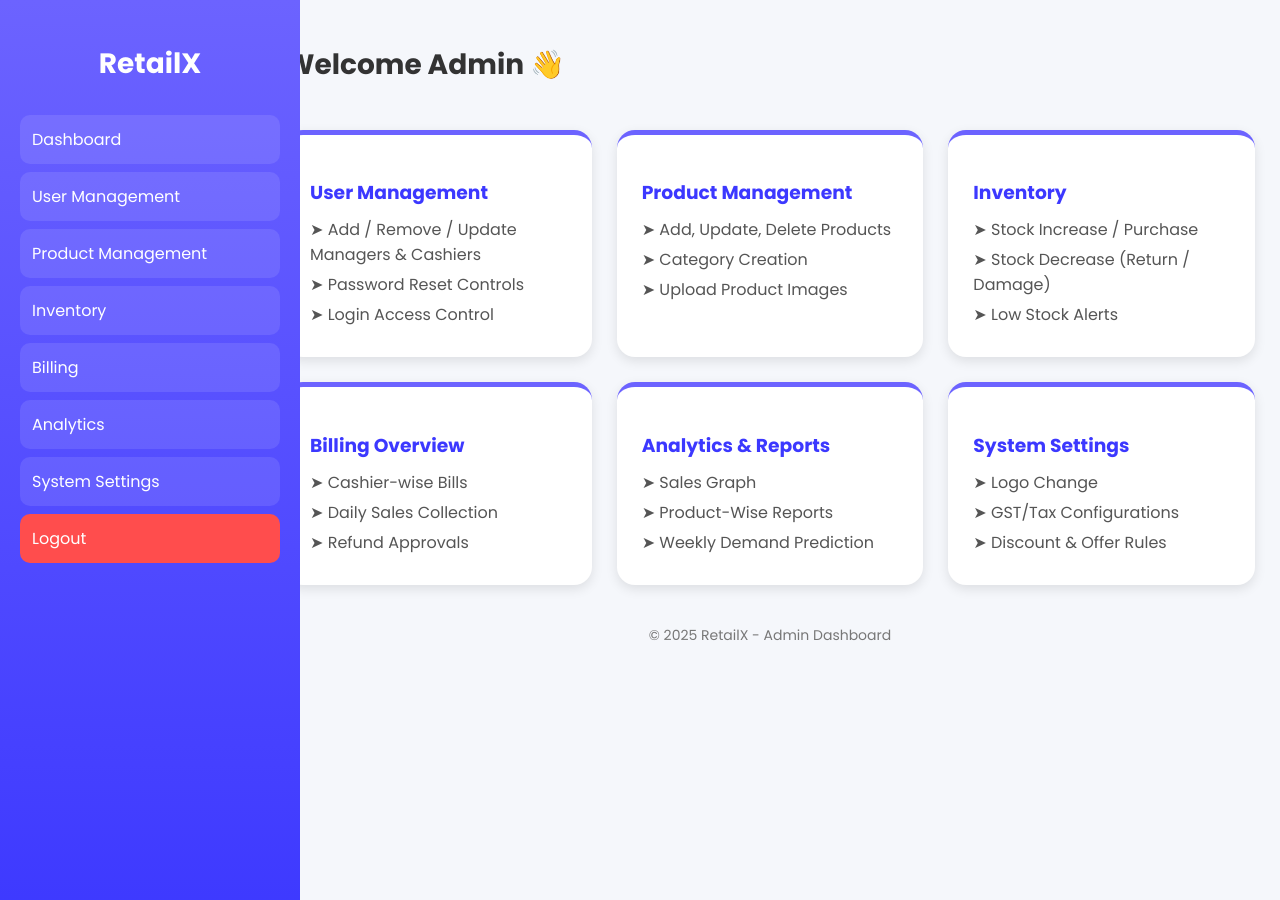
After one commit to Vaibhav-Khandare/RetailX, a Flask app: template templates/admin_home.html in a window 1280 px wide. The commit adds this page. Run offline with Flask 3, Linux system fonts and the light colour scheme; the template is opened without the code that fills it, so the values that code supplies are empty.

Commit message:
updated by lina added the admin home page

```diff
--- a/RetailX/urls.py
+++ b/RetailX/urls.py
@@ -28,4 +28,5 @@ urlpatterns = [
     path('manager_registration/',views.manager_registration),
     path('cashier_login/',views.cashier_login),
     path('cashier_registration/',views.cashier_registration),
+    path('admin/home/', views.admin_home, name='admin_home'),
 ]
--- /dev/null
+++ b/templates/admin_home.html
@@ -0,0 +1,188 @@
+<!DOCTYPE html>
+<html lang="en">
+<head>
+    <meta charset="UTF-8">
+    <meta name="viewport" content="width=device-width, initial-scale=1.0">
+    <title>RetailX - Admin Dashboard</title>
+
+    <!-- GOOGLE FONT -->
+    <link href="https://fonts.googleapis.com/css2?family=Poppins:wght@300;400;500;600;700&display=swap" rel="stylesheet">
+
+    <style>
+        body {
+            font-family: 'Poppins', sans-serif;
+            margin: 0;
+            background-color: #f5f7fb;
+            display: flex;
+        }
+
+        /* SIDEBAR */
+        .sidebar {
+            width: 260px;
+            height: 100vh;
+            background: linear-gradient(180deg, #6C63FF, #3C38FF);
+            color: white;
+            padding: 20px;
+            position: fixed;
+        }
+
+        .sidebar h2 {
+            font-size: 28px;
+            text-align: center;
+            margin-bottom: 30px;
+        }
+
+        .sidebar a {
+            color: white;
+            text-decoration: none;
+            font-size: 16px;
+            display: block;
+            padding: 12px;
+            margin: 8px 0;
+            background: rgba(255, 255, 255, 0.1);
+            border-radius: 10px;
+            transition: 0.3s;
+        }
+
+        .sidebar a:hover {
+            background: rgba(255, 255, 255, 0.25);
+            transform: scale(1.05);
+        }
+
+        /* MAIN DASHBOARD */
+        .main {
+            margin-left: 260px;
+            padding: 25px;
+            width: 100%;
+        }
+
+        .topbar {
+            display: flex;
+            justify-content: space-between;
+            align-items: center;
+            margin-bottom: 25px;
+        }
+
+        .topbar h1 {
+            font-size: 28px;
+            color: #333;
+        }
+
+        /* DASHBOARD CARDS */
+        .card-container {
+            display: grid;
+            grid-template-columns: repeat(3, 1fr);
+            gap: 25px;
+        }
+
+        .card {
+            background: white;
+            padding: 25px;
+            border-radius: 18px;
+            box-shadow: 0 4px 12px rgba(0,0,0,0.1);
+            transition: 0.3s;
+            border-top: 5px solid #6C63FF;
+        }
+
+        .card:hover {
+            transform: translateY(-5px);
+        }
+
+        .card h3 {
+            margin-bottom: 10px;
+            color: #3C38FF;
+        }
+
+        .card p {
+            color: #555;
+            margin: 5px 0;
+        }
+
+        .footer {
+            margin-top: 40px;
+            text-align: center;
+            color: #777;
+            font-size: 14px;
+        }
+    </style>
+</head>
+<body>
+
+    <!-- SIDEBAR -->
+    <div class="sidebar">
+        <h2>RetailX</h2>
+
+        <a href="#">Dashboard</a>
+        <a href="#">User Management</a>
+        <a href="#">Product Management</a>
+        <a href="#">Inventory</a>
+        <a href="#">Billing</a>
+        <a href="#">Analytics</a>
+        <a href="#">System Settings</a>
+        <a href="/logout" style="background:#ff4d4d">Logout</a>
+    </div>
+
+    <!-- MAIN CONTENT -->
+    <div class="main">
+        <div class="topbar">
+            <h1>Welcome Admin 👋</h1>
+        </div>
+
+        <div class="card-container">
+
+            <!-- USER MANAGEMENT -->
+            <div class="card">
+                <h3>User Management</h3>
+                <p>➤ Add / Remove / Update Managers & Cashiers</p>
+                <p>➤ Password Reset Controls</p>
+                <p>➤ Login Access Control</p>
+            </div>
+
+            <!-- PRODUCT MANAGEMENT -->
+            <div class="card">
+                <h3>Product Management</h3>
+                <p>➤ Add, Update, Delete Products</p>
+                <p>➤ Category Creation</p>
+                <p>➤ Upload Product Images</p>
+            </div>
+
+            <!-- INVENTORY MANAGEMENT -->
+            <div class="card">
+                <h3>Inventory</h3>
+                <p>➤ Stock Increase / Purchase</p>
+                <p>➤ Stock Decrease (Return / Damage)</p>
+                <p>➤ Low Stock Alerts</p>
+            </div>
+
+            <!-- BILLING OVERVIEW -->
+            <div class="card">
+                <h3>Billing Overview</h3>
+                <p>➤ Cashier-wise Bills</p>
+                <p>➤ Daily Sales Collection</p>
+                <p>➤ Refund Approvals</p>
+            </div>
+
+            <!-- ANALYTICS -->
+            <div class="card">
+                <h3>Analytics & Reports</h3>
+                <p>➤ Sales Graph</p>
+                <p>➤ Product-Wise Reports</p>
+                <p>➤ Weekly Demand Prediction</p>
+            </div>
+
+            <!-- SYSTEM SETTINGS -->
+            <div class="card">
+                <h3>System Settings</h3>
+                <p>➤ Logo Change</p>
+                <p>➤ GST/Tax Configurations</p>
+                <p>➤ Discount & Offer Rules</p>
+            </div>
+
+        </div>
+
+        <div class="footer">© 2025 RetailX - Admin Dashboard</div>
+
+    </div>
+
+</body>
+</html>
--- a/templates/admin_login.html
+++ b/templates/admin_login.html
@@ -143,7 +143,8 @@
         <div class="title">Admin Login</div>
         <div class="subtitle">Secure login to RetailX admin panel</div>
 
-        <form action="#" method="post">
+        <form method="post" action="">
+
             {%csrf_token%}
             <div class="input-field">
                 <input type="text" name="username" placeholder="Enter Username" required>
@@ -155,7 +156,8 @@
                 <i class="fa-solid fa-eye" id="togglePw"></i>
             </div>
 
-            <button class="login-btn">Login</button>
+            <button type="submit" class="login-btn">Login</button>
+
         </form>
 
         <div class="footer">RetailX Admin Panel</div>
```
Also changed, not shown: RetailX/views.py (+13 -21 lines), db.sqlite3.
